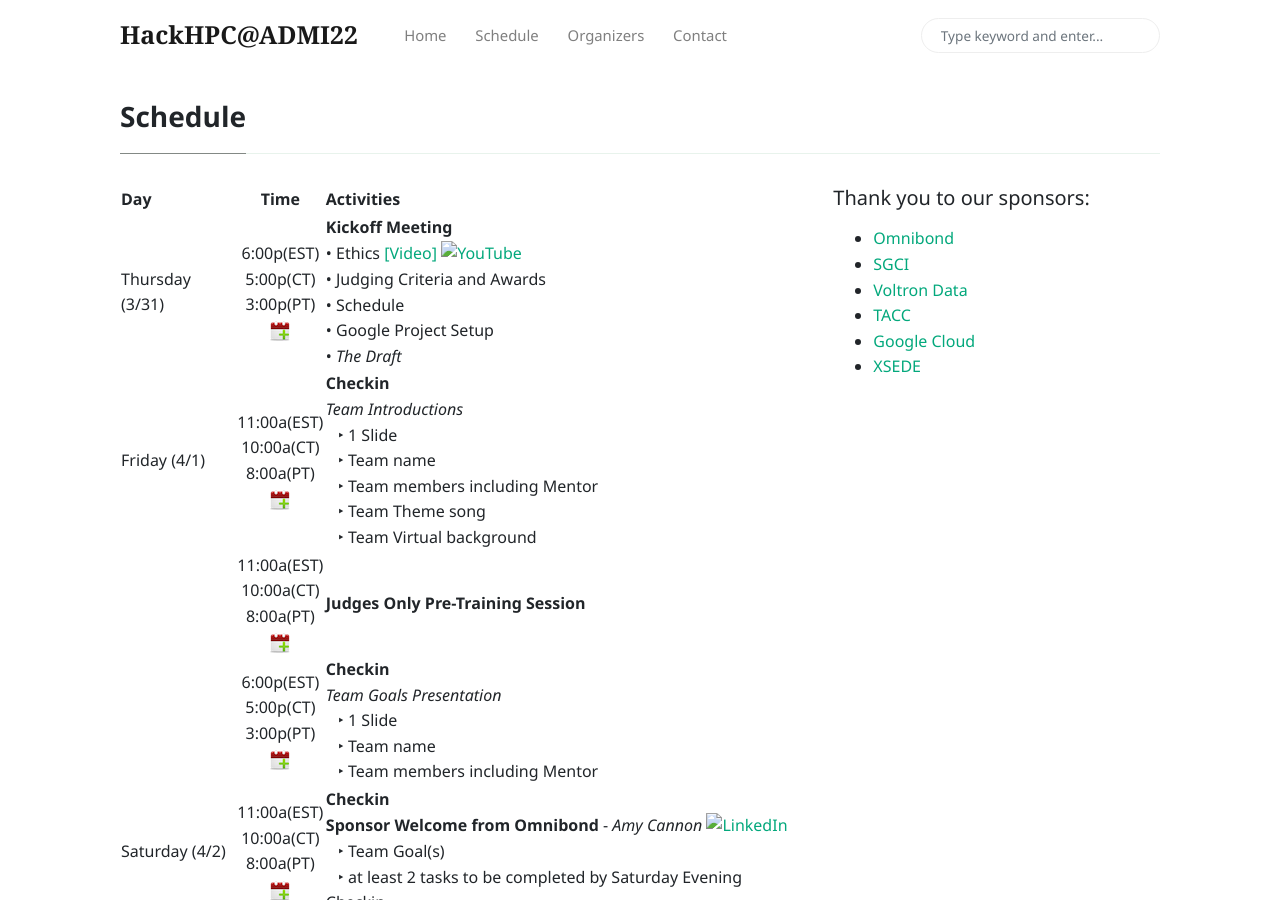
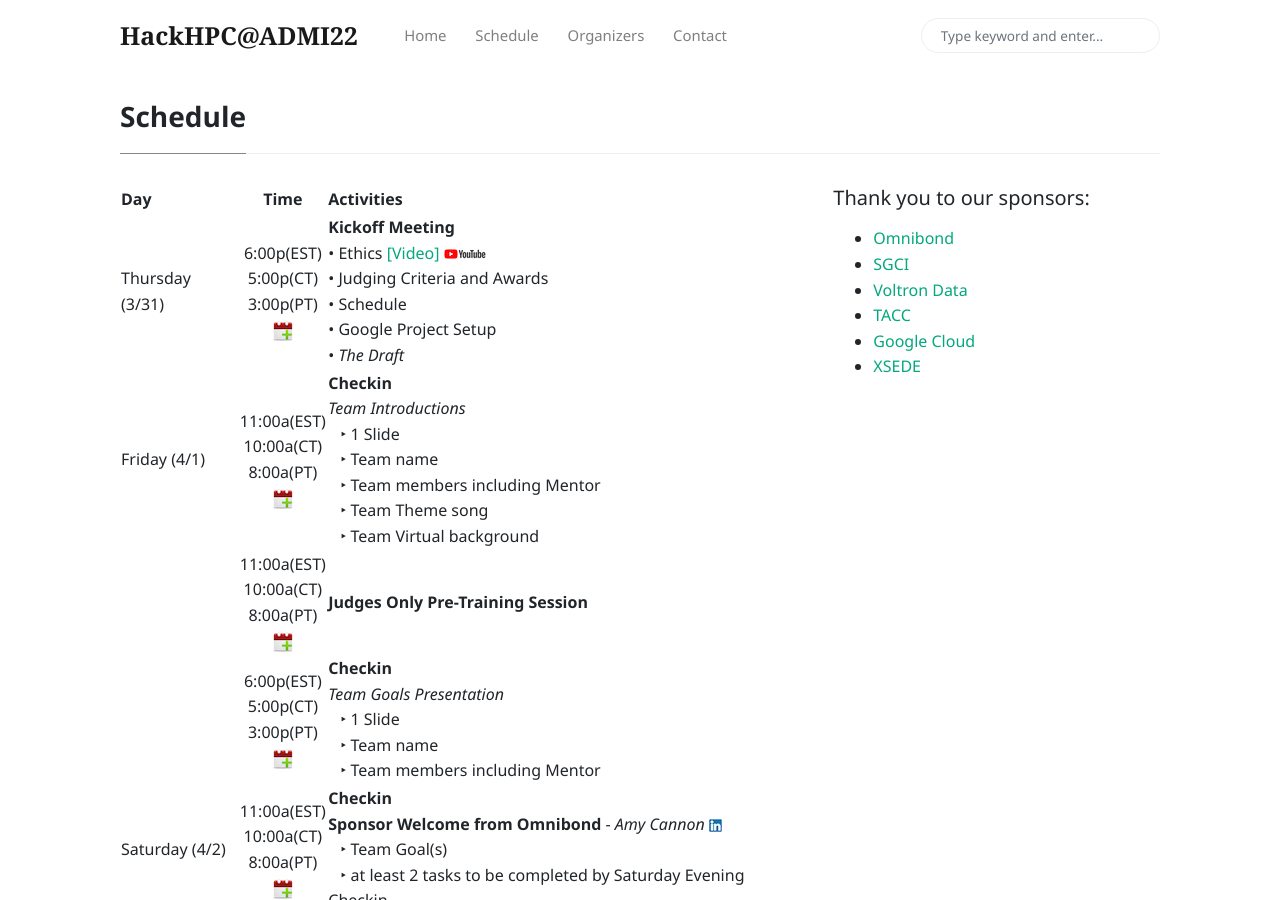
Before and after one commit to HackHPC/ADMI22, a Jekyll site: the page built from _pages/schedule.md, in a window 1280 px wide and 900 px high. Built offline with Jekyll 4.4.1, drawn with Linux system fonts in a browser that asks for light colours; nearby versions of some CDN libraries; comment, search, counter and statistics services are not loaded.

Commit message:
adjusted icons

```diff
--- a/_pages/schedule.md
+++ b/_pages/schedule.md
@@ -8,12 +8,12 @@
 
 | Day | Time | Activities |
 |-----------|:------------------------:|----------------------------|
-| Thursday (3/31) | 6:00p(EST)<br>5:00p(CT)<br>3:00p(PT)<br>[![Calendar](assets/images/cal-icon.png)]() |  **Kickoff Meeting** <br> • Ethics [[Video]](https://www.youtube.com/watch?v=KukF3-_wqkI&list=PLk7G3_iq2ijTSBy_JwLSXSKjyga6nYFC9&index=7) [![YouTube](logos/youtube-logo-sm.png)](https://www.youtube.com/playlist?list=PLk7G3_iq2ijTSBy_JwLSXSKjyga6nYFC9) <br> • Judging Criteria and Awards  <br> • Schedule <br> • Google Project Setup <br> • *The Draft* |
+| Thursday (3/31) | 6:00p(EST)<br>5:00p(CT)<br>3:00p(PT)<br>[![Calendar](assets/images/cal-icon.png)]() |  **Kickoff Meeting** <br> • Ethics [[Video]](https://www.youtube.com/watch?v=KukF3-_wqkI&list=PLk7G3_iq2ijTSBy_JwLSXSKjyga6nYFC9&index=7) [![YouTube](assets/images/youtube-logo-sm.png)](https://www.youtube.com/playlist?list=PLk7G3_iq2ijTSBy_JwLSXSKjyga6nYFC9) <br> • Judging Criteria and Awards  <br> • Schedule <br> • Google Project Setup <br> • *The Draft* |
 | Friday (4/1) | 11:00a(EST)<br>10:00a(CT)<br>8:00a(PT)<br>[![Calendar](assets/images/cal-icon.png)]() |  **Checkin** <br> _Team Introductions_ <br> &ensp; ‣ 1 Slide <br>  &ensp; ‣ Team name <br>  &ensp; ‣ Team members including Mentor <br>  &ensp; ‣ Team Theme song <br>  &ensp; ‣ Team Virtual background |
 |  | 11:00a(EST)<br>10:00a(CT)<br>8:00a(PT)<br>[![Calendar](assets/images/cal-icon.png)]() | **Judges Only Pre-Training Session** |
 |  | 6:00p(EST)<br>5:00p(CT)<br>3:00p(PT)<br>[![Calendar](assets/images/cal-icon.png)]() |  **Checkin** <br> _Team Goals Presentation_ <br> &ensp; ‣ 1 Slide <br>  &ensp; ‣ Team name <br>  &ensp; ‣ Team members including Mentor |
-| Saturday (4/2) | 11:00a(EST)<br>10:00a(CT)<br>8:00a(PT)<br>[![Calendar](assets/images/cal-icon.png)]() |  **Checkin** <br> **Sponsor Welcome from Omnibond** - _Amy Cannon_ [![LinkedIn](logos/sm_linkedinicon.jpeg)](https://www.linkedin.com/in/amy-cannon-46230b31/)<br> &ensp; ‣ Team Goal(s) <br> &ensp; ‣ at least 2 tasks to be completed by Saturday Evening Checkin|
+| Saturday (4/2) | 11:00a(EST)<br>10:00a(CT)<br>8:00a(PT)<br>[![Calendar](assets/images/cal-icon.png)]() |  **Checkin** <br> **Sponsor Welcome from Omnibond** - _Amy Cannon_ [![LinkedIn](assets/images/sm_linkedinicon.jpeg)](https://www.linkedin.com/in/amy-cannon-46230b31/)<br> &ensp; ‣ Team Goal(s) <br> &ensp; ‣ at least 2 tasks to be completed by Saturday Evening Checkin|
 |  | 6:00p(EST)<br>5:00p(CT)<br>3:00p(PT)<br>[![Calendar](assets/images/cal-icon.png)]() |  **Checkin** <br> &ensp; ‣ _1 Day Progress Challenge_ |
 | Sunday (4/3) | 12:30p(EST)<br>11:30a(CT)<br>9:30a(PT)<br>[![Calendar](assets/images/cal-icon.png)]() |  **Checkin**  |
-| Monday (4/4) | 11:00a(EST)<br>10:00a(CT)<br>8:00a(PT)<br>[![Calendar](assets/images/cal-icon.png)]() |  **Checkin** <br> **Sponsor Welcome from SGCI** - _Dr. Linda Hayden_ [![LinkedIn](logos/sm_linkedinicon.jpeg)](https://www.linkedin.com/in/linda-hayden-5a8b424/) [[Slides]](Training_Slides/Science%20Gateways%20Community%20Institute.pdf)<br> &ensp; ‣ Team Intro Videos by Mentors <br> &ensp; ‣ Presentation Reminders <br> &ensp; ‣ Viewer's Choice Voting Opens |
+| Monday (4/4) | 11:00a(EST)<br>10:00a(CT)<br>8:00a(PT)<br>[![Calendar](assets/images/cal-icon.png)]() |  **Checkin** <br> **Sponsor Welcome from SGCI** - _Dr. Linda Hayden_ [![LinkedIn](assets/images/sm_linkedinicon.jpeg)](https://www.linkedin.com/in/linda-hayden-5a8b424/) [[Slides]](Training_Slides/Science%20Gateways%20Community%20Institute.pdf)<br> &ensp; ‣ Team Intro Videos by Mentors <br> &ensp; ‣ Presentation Reminders <br> &ensp; ‣ Viewer's Choice Voting Opens |
 |  | 6:00p(EST)<br>5:00p(CT)<br>3:00p(PT)<br>[![Calendar](assets/images/cal-icon.png)]() | **_Team Presentations and Awards Ceremony_** <br> &ensp; ‣ _Team Deliverables Due_ <br> &ensp; ‣ YouTube Stream Opens [[Stream Link]]() |
```
Also changed, not shown: assets/images/sm_linkedinicon.jpeg (added).
